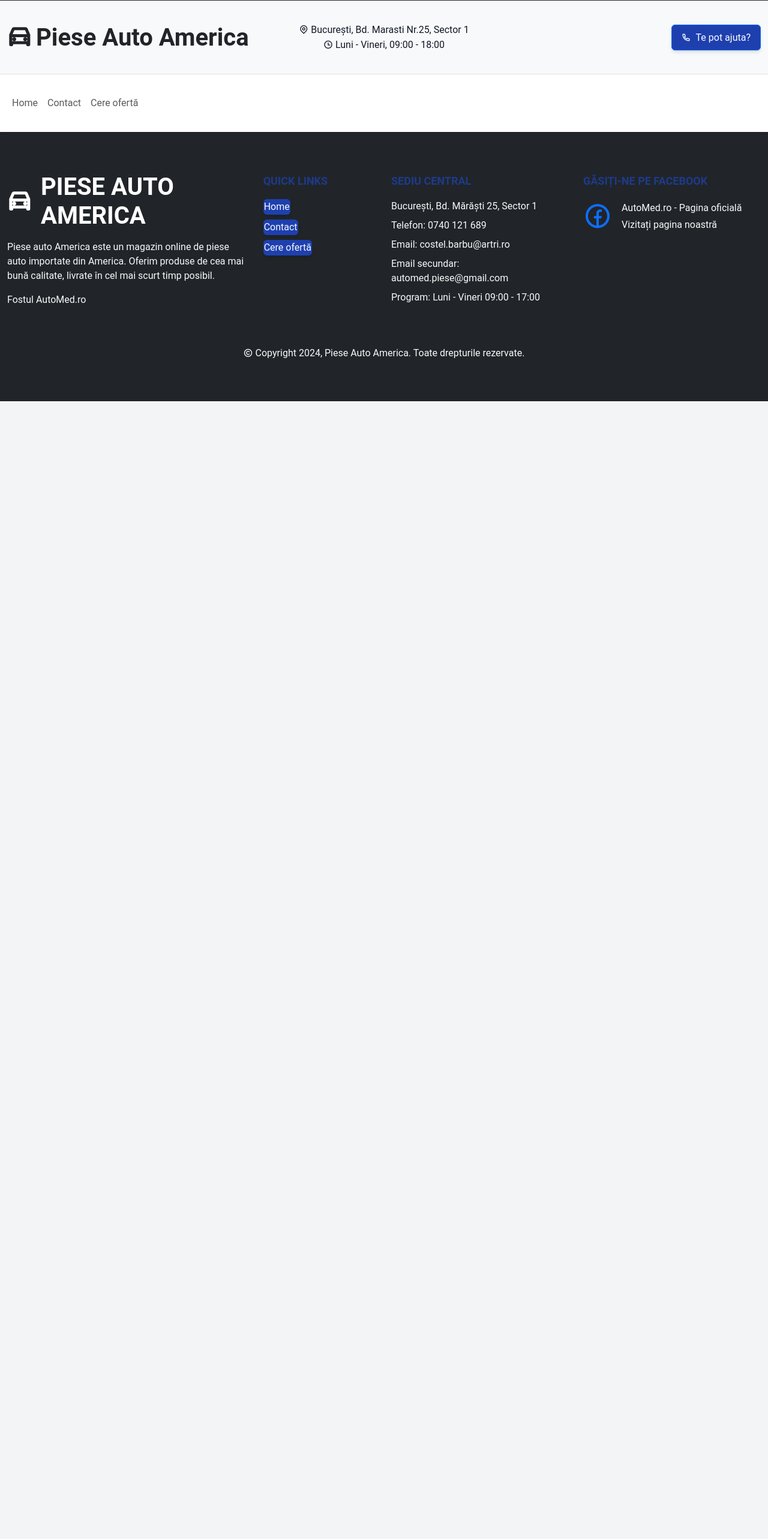
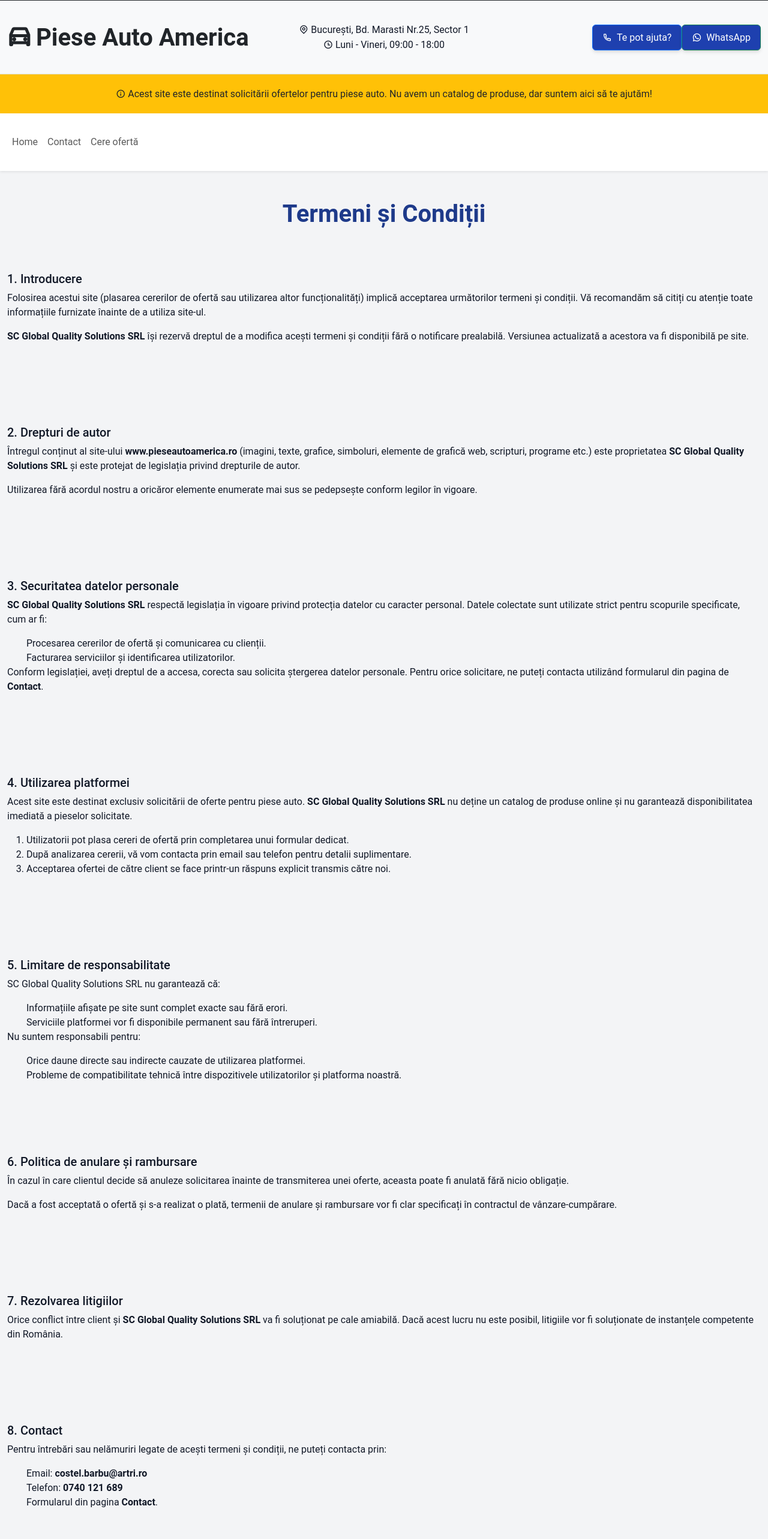
Before and after one commit to AntonioComan241199/piese-america, a React (Vite) app in the folder frontend/: page /terms in a window 1280 px wide. Shown: the part 80-2646 px from the top of the page at 60% size. Before the commit the page ends 800 px from the top, so only its background shows below. Built offline with nearby package versions, Linux system fonts and the light colour scheme.

Commit message:
all changes

```diff
--- a/frontend/src/App.jsx
+++ b/frontend/src/App.jsx
@@ -11,6 +11,8 @@
 import Register from "./pages/Register";
 import ResetPasswordRequest from "./pages/ResetPasswordRequest";
 import ResetPassword from './pages/ResetPassword'; // Asigură-te că importi corect componenta
+import TermsAndConditions from "./pages/TermsAndConditions";
+
 
 import Header from "./components/Header/Header";
 import Footer from "./components/Footer/Footer";
@@ -71,6 +73,13 @@
             <PublicRoute>
               <ResetPassword />
             </PublicRoute>
+          }
+        />
+
+        <Route
+          path="/terms"
+          element={
+              <TermsAndConditions  />
           }
         />
 
--- a/frontend/src/components/Footer/Footer.jsx
+++ b/frontend/src/components/Footer/Footer.jsx
@@ -15,6 +15,10 @@
   {
     path: "/request-order",
     display: "Cere ofertă",
+  },
+  {
+    path: "/terms",
+    display: "Termeni și Condiții",
   },
 ];
 
--- a/frontend/src/components/Header/Header.jsx
+++ b/frontend/src/components/Header/Header.jsx
@@ -135,10 +135,34 @@
               >
                 <i className="ri-phone-line me-1"></i> Te pot ajuta?
               </Button>
+
+              {/* Buton WhatsApp */}
+              <Button
+                as="a"
+                href="https://wa.me/40740121689" // Numărul trebuie să fie în format internațional
+                target="_blank"
+                rel="noopener noreferrer"
+                className="btn btn-success"
+              >
+                <i className="ri-whatsapp-line me-1"></i> WhatsApp
+              </Button>
             </Col>
           </Row>
         </Container>
       </div>
+
+      {/* Mesaj sugestiv */}
+      <div className="bg-warning">
+        <Container>
+          <p className="text-center m-0 text-dark fs-6">
+            <i className="ri-information-line me-1"></i>
+            Acest site este destinat solicitării ofertelor pentru piese auto. Nu avem un catalog de produse, dar suntem aici să te ajutăm!
+          </p>
+        </Container>
+      </div>
+
+
+
 
       {/* Main Navbar */}
       <Navbar bg="white" expand="lg" className="shadow-sm">
--- a/frontend/src/pages/Register.jsx
+++ b/frontend/src/pages/Register.jsx
@@ -1,5 +1,6 @@
 import React, { useState } from "react";
 import { useNavigate, Link } from "react-router-dom";
+import { Form } from "react-bootstrap";
 import { useDispatch } from "react-redux";
 import { login } from "../slices/authSlice";
 import Logo from "../assets/all-images/Logo.webp";
@@ -284,7 +285,22 @@
               />
             </div>
 
-            <button type="submit" className="btn btn-primary w-100" disabled={loading}>
+            <Form.Group controlId="termsAndConditions">
+            <Form.Check
+              type="checkbox"
+              label={
+                <>
+                  Sunt de acord cu{" "}
+                  <Link to="/terms" className="text-primary">
+                    Termenii și Condițiile
+                  </Link>
+                </>
+              }
+              required
+            />
+          </Form.Group>
+
+            <button type="submit" className="btn btn-primary w-100 mt-2" disabled={loading}>
               {loading ? "Se înregistrează..." : "Înregistrează-te"}
             </button>
           </form>
@@ -294,6 +310,7 @@
               Conectează-te aici
             </Link>
           </p>
+
         </div>
       </div>
     </div>
--- a/frontend/src/pages/Signin.jsx
+++ b/frontend/src/pages/Signin.jsx
@@ -3,6 +3,7 @@
 import { useNavigate } from "react-router-dom";
 import { useDispatch } from "react-redux";
 import { login } from "../slices/authSlice";
+import { Link } from "react-router-dom";
 
 const Signin = () => {
   const [formData, setFormData] = useState({
@@ -140,6 +141,12 @@
               Ai uitat parola?
             </a>
           </p>
+          <p className="mt-3 text-center">
+            Prin conectare, confirm că sunt de acord cu{" "}
+            <Link to="/terms" className="text-primary">
+              Termenii și Condițiile
+            </Link>.
+          </p>
         </div>
       </div>
     </div>
--- /dev/null
+++ b/frontend/src/pages/TermsAndConditions.jsx
@@ -0,0 +1,105 @@
+import React from "react";
+import { Container } from "react-bootstrap";
+
+const TermsAndConditions = () => {
+  return (
+    <Container className="py-5">
+      <h1 className="text-center mb-4">Termeni și Condiții</h1>
+
+      <section className="mb-4">
+        <h2 className="h5">1. Introducere</h2>
+        <p>
+          Folosirea acestui site (plasarea cererilor de ofertă sau utilizarea altor funcționalități) implică acceptarea următorilor termeni și condiții. Vă recomandăm să citiți cu atenție toate informațiile furnizate înainte de a utiliza site-ul.
+        </p>
+        <p>
+          <strong>SC Global Quality Solutions SRL</strong> își rezervă dreptul de a modifica acești termeni și condiții fără o notificare prealabilă. Versiunea actualizată a acestora va fi disponibilă pe site.
+        </p>
+      </section>
+
+      <section className="mb-4">
+        <h2 className="h5">2. Drepturi de autor</h2>
+        <p>
+          Întregul conținut al site-ului <strong>www.pieseautoamerica.ro</strong> (imagini, texte, grafice, simboluri, elemente de grafică web, scripturi, programe etc.) este proprietatea <strong>SC Global Quality Solutions SRL</strong> și este protejat de legislația privind drepturile de autor.
+        </p>
+        <p>
+          Utilizarea fără acordul nostru a oricăror elemente enumerate mai sus se pedepsește conform legilor în vigoare.
+        </p>
+      </section>
+
+      <section className="mb-4">
+        <h2 className="h5">3. Securitatea datelor personale</h2>
+        <p>
+          <strong>SC Global Quality Solutions SRL</strong> respectă legislația în vigoare privind protecția datelor cu caracter personal. Datele colectate sunt utilizate strict pentru scopurile specificate, cum ar fi:
+        </p>
+        <ul>
+          <li>Procesarea cererilor de ofertă și comunicarea cu clienții.</li>
+          <li>Facturarea serviciilor și identificarea utilizatorilor.</li>
+        </ul>
+        <p>
+          Conform legislației, aveți dreptul de a accesa, corecta sau solicita ștergerea datelor personale. Pentru orice solicitare, ne puteți contacta utilizând formularul din pagina de <strong>Contact</strong>.
+        </p>
+      </section>
+
+      <section className="mb-4">
+        <h2 className="h5">4. Utilizarea platformei</h2>
+        <p>
+          Acest site este destinat exclusiv solicitării de oferte pentru piese auto. <strong>SC Global Quality Solutions SRL</strong> nu deține un catalog de produse online și nu garantează disponibilitatea imediată a pieselor solicitate.
+        </p>
+        <ol>
+          <li>Utilizatorii pot plasa cereri de ofertă prin completarea unui formular dedicat.</li>
+          <li>După analizarea cererii, vă vom contacta prin email sau telefon pentru detalii suplimentare.</li>
+          <li>Acceptarea ofertei de către client se face printr-un răspuns explicit transmis către noi.</li>
+        </ol>
+      </section>
+
+      <section className="mb-4">
+        <h2 className="h5">5. Limitare de responsabilitate</h2>
+        <p>
+          SC Global Quality Solutions SRL nu garantează că:
+        </p>
+        <ul>
+          <li>Informațiile afișate pe site sunt complet exacte sau fără erori.</li>
+          <li>Serviciile platformei vor fi disponibile permanent sau fără întreruperi.</li>
+        </ul>
+        <p>
+          Nu suntem responsabili pentru:
+        </p>
+        <ul>
+          <li>Orice daune directe sau indirecte cauzate de utilizarea platformei.</li>
+          <li>Probleme de compatibilitate tehnică între dispozitivele utilizatorilor și platforma noastră.</li>
+        </ul>
+      </section>
+
+      <section className="mb-4">
+        <h2 className="h5">6. Politica de anulare și rambursare</h2>
+        <p>
+          În cazul în care clientul decide să anuleze solicitarea înainte de transmiterea unei oferte, aceasta poate fi anulată fără nicio obligație.
+        </p>
+        <p>
+          Dacă a fost acceptată o ofertă și s-a realizat o plată, termenii de anulare și rambursare vor fi clar specificați în contractul de vânzare-cumpărare.
+        </p>
+      </section>
+
+      <section className="mb-4">
+        <h2 className="h5">7. Rezolvarea litigiilor</h2>
+        <p>
+          Orice conflict între client și <strong>SC Global Quality Solutions SRL</strong> va fi soluționat pe cale amiabilă. Dacă acest lucru nu este posibil, litigiile vor fi soluționate de instanțele competente din România.
+        </p>
+      </section>
+
+      <section>
+        <h2 className="h5">8. Contact</h2>
+        <p>
+          Pentru întrebări sau nelămuriri legate de acești termeni și condiții, ne puteți contacta prin:
+        </p>
+        <ul>
+          <li>Email: <strong>costel.barbu@artri.ro</strong></li>
+          <li>Telefon: <strong>0740 121 689</strong></li>
+          <li>Formularul din pagina <strong>Contact</strong>.</li>
+        </ul>
+      </section>
+    </Container>
+  );
+};
+
+export default TermsAndConditions;
```
Also changed, not shown: 2 other files (tests, documents, lock files or other folders).
